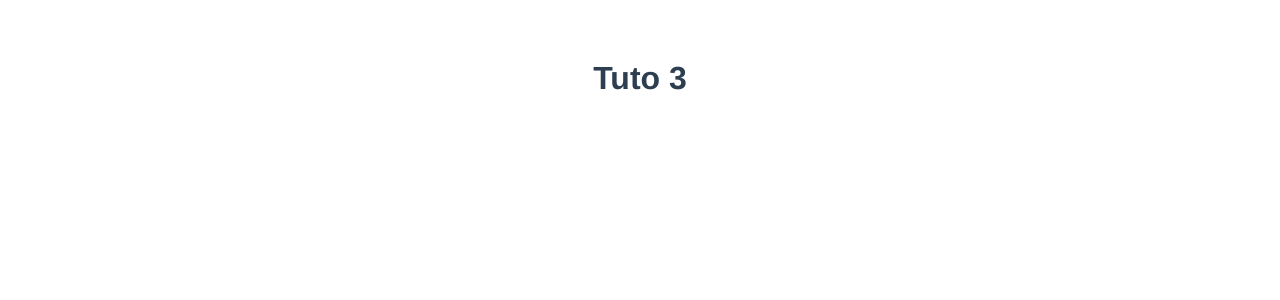
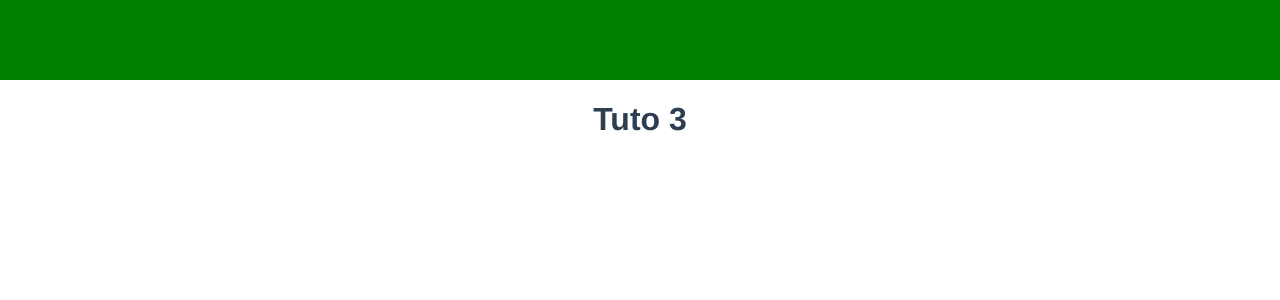
Before and after one commit to Malo-LC/vue-oauth-microsoft-graph, a Vue app: page / in a window 1280 px wide. Shown: the top 300 px of the page. Built offline with nearby package versions, Linux system fonts and the light colour scheme.

Commit message:
Ex 4: create HomePage component

```diff
--- a/src/App.vue
+++ b/src/App.vue
@@ -1,8 +1,16 @@
 <template>
-  <h1>Tuto 3</h1>
+  <HomePage />
 </template>
 
-<script></script>
+<script>
+import HomePage from './pages/HomePage.vue';
+export default {
+  name: 'app',
+  components: {
+    HomePage,
+  },
+};
+</script>
 
 <style>
 #app {
@@ -11,6 +19,13 @@
   -moz-osx-font-smoothing: grayscale;
   text-align: center;
   color: #2c3e50;
-  margin-top: 60px;
+}
+html {
+  margin: 0;
+  padding: 0;
+}
+body {
+  margin: 0;
+  padding: 0;
 }
 </style>
--- /dev/null
+++ b/src/components/NavBar.vue
@@ -0,0 +1,14 @@
+<template>
+  <div class="bigNav">
+    <div class="inseideNav"></div>
+  </div>
+</template>
+<style>
+.bigNav {
+  width: 100vw;
+  height: 10vh;
+  background-color: green;
+  margin: 0;
+  padding: 0;
+}
+</style>
--- /dev/null
+++ b/src/pages/HomePage.vue
@@ -0,0 +1,16 @@
+<template>
+  <NavBar />
+  <h1>Tuto 3</h1>
+</template>
+
+<script>
+import NavBar from '@/components/NavBar.vue';
+export default {
+  name: 'app',
+  components: {
+    NavBar,
+  },
+};
+</script>
+
+<style></style>
```
